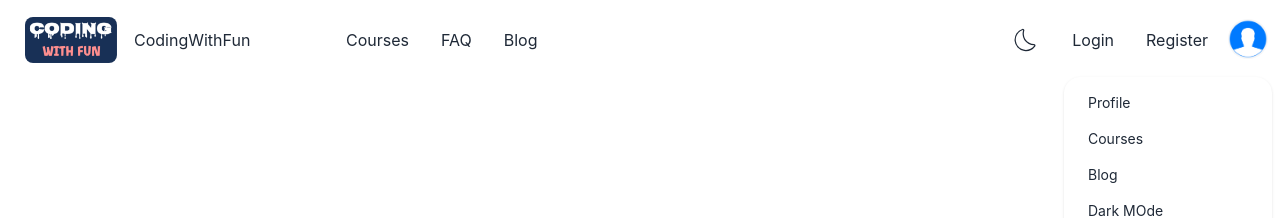
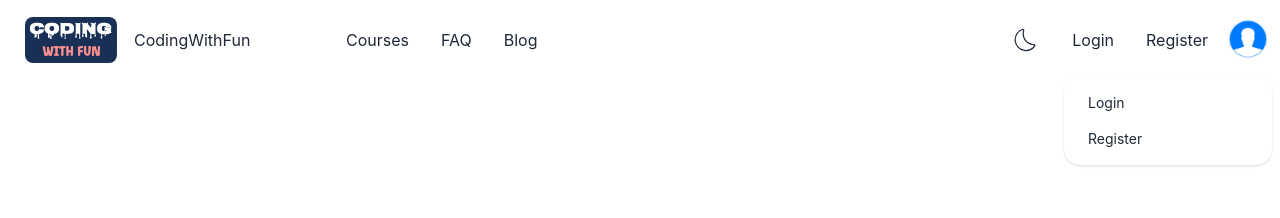
Before and after one commit to masumbillah360/coding-with-fun-client, a React (Create React App) app: page / in a window 1280 px wide. Both pictures are taken after a click on the label 1248 px from the left and 39 px from the top of the page. Shown: the top 218 px of the page. Built offline with nearby package versions, Linux system fonts and the light colour scheme; no server answers.

Commit message:
render conditionally nav menu on nav bar

```diff
--- a/src/components/Header/Header.js
+++ b/src/components/Header/Header.js
@@ -23,8 +23,7 @@ const Header = () => {
     setDark(!dark);
   }
   return (
-    <div>
-      <div className="navbar dark">
+    <div className="navbar">
       <div className="navbar-start">
         <div className="dropdown">
           <label tabIndex={0} className="btn btn-ghost lg:hidden">
@@ -51,15 +50,20 @@ const Header = () => {
             <li>
               <Link to="/blog">Blog</Link>
             </li>
+            {user?.uid ? (
+              <li>
+                <button onClick={handleLogOut}>Log Out</button>
+              </li>
+            ) : (
+              <>
                 <li>
                   <Link to="/login">Login</Link>
                 </li>
                 <li tabIndex={0}>
                   <Link to="/register">Register</Link>
                 </li>
-              <li>
-                <Link>{user?.diplayName}</Link>
-              </li>
+              </>
+            )}
           </ul>
         </div>
         <Link to="/" className="btn btn-ghost normal-case text-xl ">
@@ -135,6 +139,7 @@ const Header = () => {
               )}
             </div>
           </label>
+          {user?.uid ? (
             <ul
               tabIndex={0}
               className="menu menu-compact dropdown-content mt-3 p-2 shadow bg-base-100 rounded-box w-52"
@@ -163,7 +168,23 @@ const Header = () => {
                 <button onClick={handleLogOut}>log out</button>
               </li>
             </ul>
-          </div>
+          ) : (
+            <ul
+              tabIndex={0}
+              className="menu menu-compact dropdown-content mt-3 p-2 shadow bg-base-100 rounded-box w-52"
+            >
+              <li>
+                <Link to="/login" className="justify-between">
+                  Login
+                </Link>
+              </li>
+              <li>
+                <Link to="/register" className="justify-between">
+                  Register
+                </Link>
+              </li>
+            </ul>
+          )}
         </div>
       </div>
     </div>
```
Lines whose indentation alone changed are shown as unchanged.
